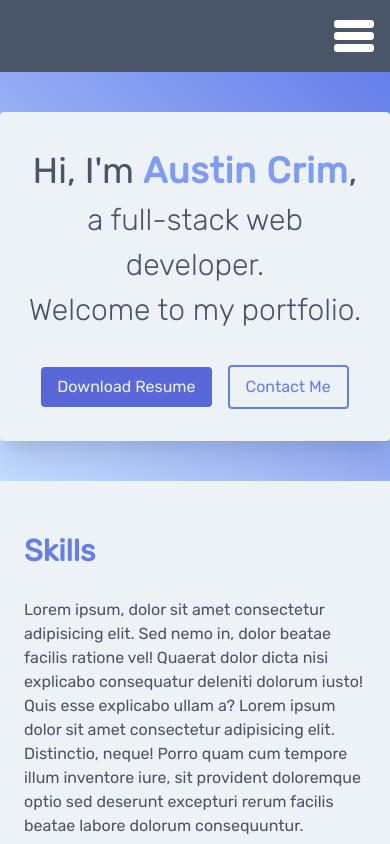
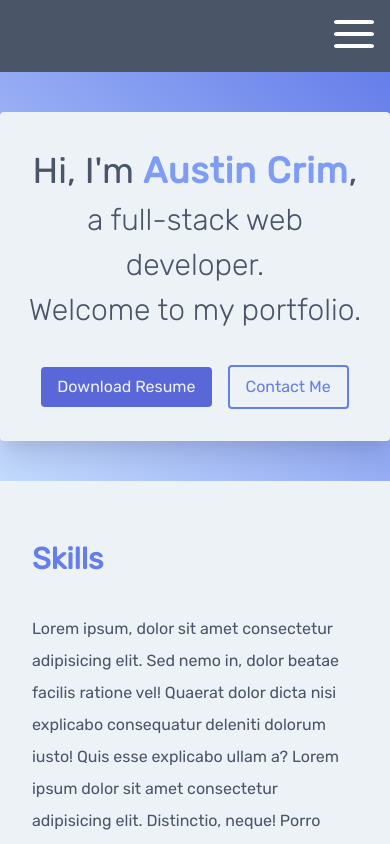
Before and after one commit to austincrim/austincrim.com-next, a Next.js app: page / in a window 390 px wide. Shown: the top 844 px of the page. Built offline with nearby package versions, Linux system fonts and the light colour scheme.

Commit message:
padding, hamburger menu

```diff
--- a/src/components/Nav.js
+++ b/src/components/Nav.js
@@ -1,5 +1,5 @@
-import React, { useState } from 'react';
-import Link from 'next/link';
+import React, { useState } from "react";
+import Link from "next/link";
 
 export default () => {
     const [expanded, setExpanded] = useState(false);
@@ -7,29 +7,37 @@ export default () => {
     return (
         <nav>
             <div className="flex justify-end bg-gray-700">
-                <button className={`m-4 hide-hamburger`} onClick={() => setExpanded(!expanded)}>
+                <button
+                    className={`m-4 hide-hamburger`}
+                    onClick={() => setExpanded(!expanded)}
+                >
                     <svg viewBox="0 0 100 80" width="40" height="40">
-                        <rect fill="white" rx="8" width="100" height="20"></rect>
+                        <rect
+                            fill="white"
+                            rx="8"
+                            width="100"
+                            height="10"
+                        ></rect>
                         <rect
                             fill="white"
                             rx="8"
                             y="30"
                             width="100"
-                            height="20"
+                            height="10"
                         ></rect>
                         <rect
                             fill="white"
                             rx="8"
                             y="60"
                             width="100"
-                            height="20"
+                            height="10"
                         ></rect>
                     </svg>
                 </button>
             </div>
             <ul
                 className={`flex flex-col md:flex-row justify-center py-2 text-gray-200 bg-gray-700 shadow-md ${
-                    expanded ? 'show-nav' : 'hide-nav'
+                    expanded ? "show-nav" : "hide-nav"
                 }`}
             >
                 <Link href="/">
--- a/src/components/Section.js
+++ b/src/components/Section.js
@@ -4,7 +4,7 @@ const Section = props => {
     const colorStyle = props.primary ? 'bg-gray-200 text-gray-700' : 'bg-gray-700 text-gray-300';
 
     return (
-        <div id={props.title.toLowerCase()} className={`w-full px-6 py-12 ${colorStyle}`}>
+        <div id={props.title.toLowerCase()} className={`w-full leading-loose px-8 py-12 ${colorStyle}`}>
             <div className="max-w-6xl mx-auto">
                 <h2 className={`text-3xl font-semibold mb-6 ${props.primary ? 'text-indigo-500' : 'text-indigo-400'}`}>
                     {props.title}
```
